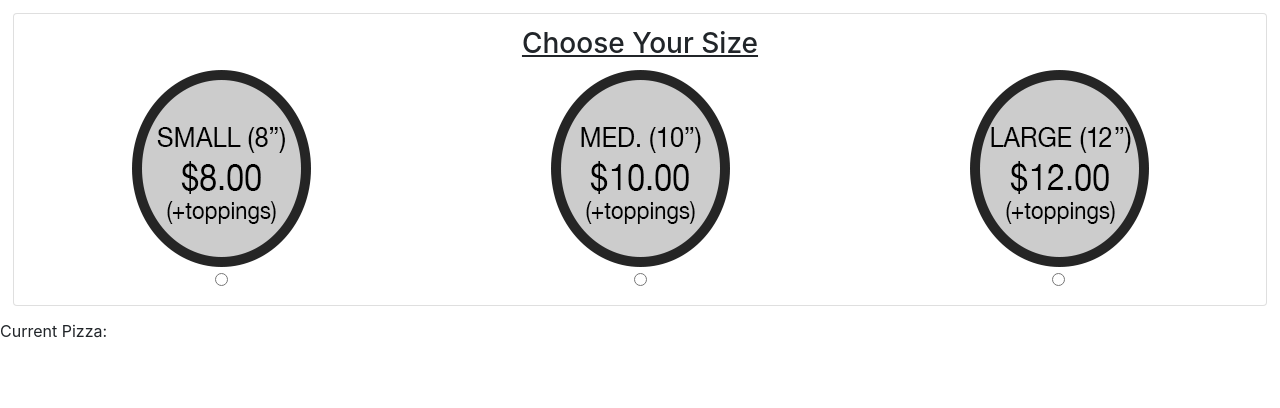
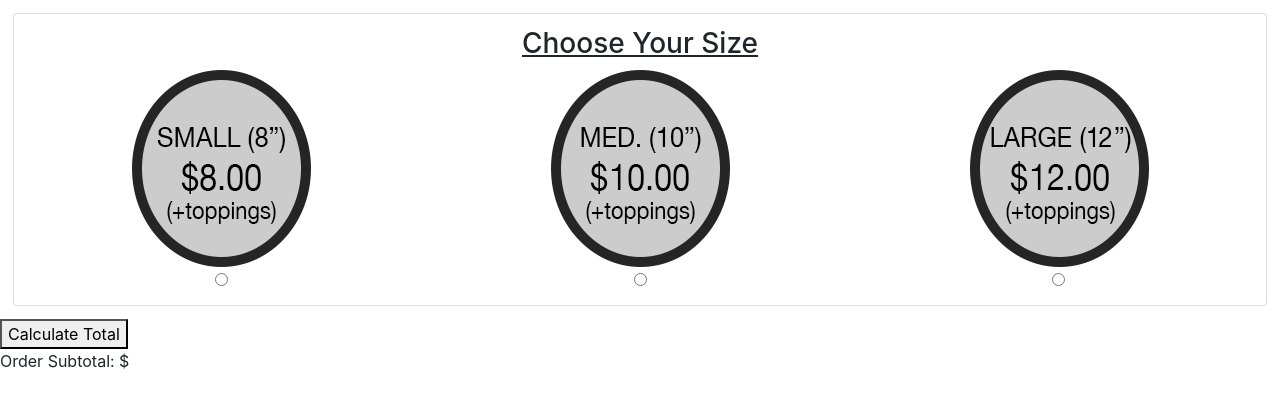
Before and after one commit to zachweintraub/pizza-builder, a plain HTML site: page index.html in a window 1280 px wide. Drawn offline with nearby package versions, Linux system fonts and the light colour scheme.

Commit message:
add functionality to display current subtotal

```diff
--- a/index.html
+++ b/index.html
@@ -258,7 +258,8 @@
         </div>
       </div>
       <div id="review-pizza">
-        <p>Current Pizza: <span id="current-pizza"></span></p>
+        <button id="calculate-total">Calculate Total</button>
+        <p>Order Subtotal: $<span id="current-pizza-cost"></span></p>
       </div>
     </div>
   </body>
--- a/js/scripts.js
+++ b/js/scripts.js
@@ -149,4 +149,8 @@ $(function(){
     toppingQtyCustomize($(this).attr('id').slice(0, -4), $(this).val());
   });
 
+  $('#calculate-total').click(function(){
+    $('#current-pizza-cost').text(currentPizza.calcPrice());
+  });
+
 });
```
